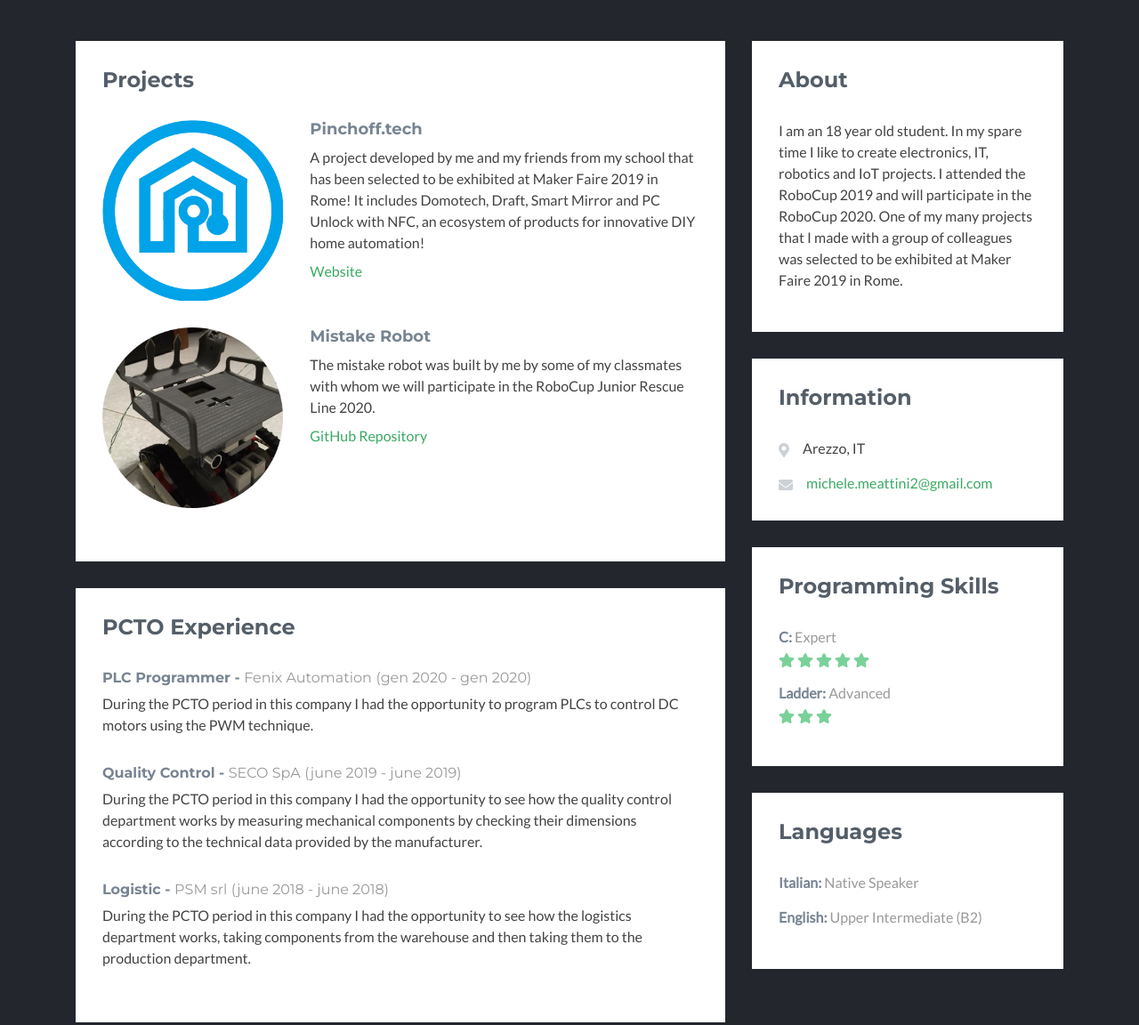
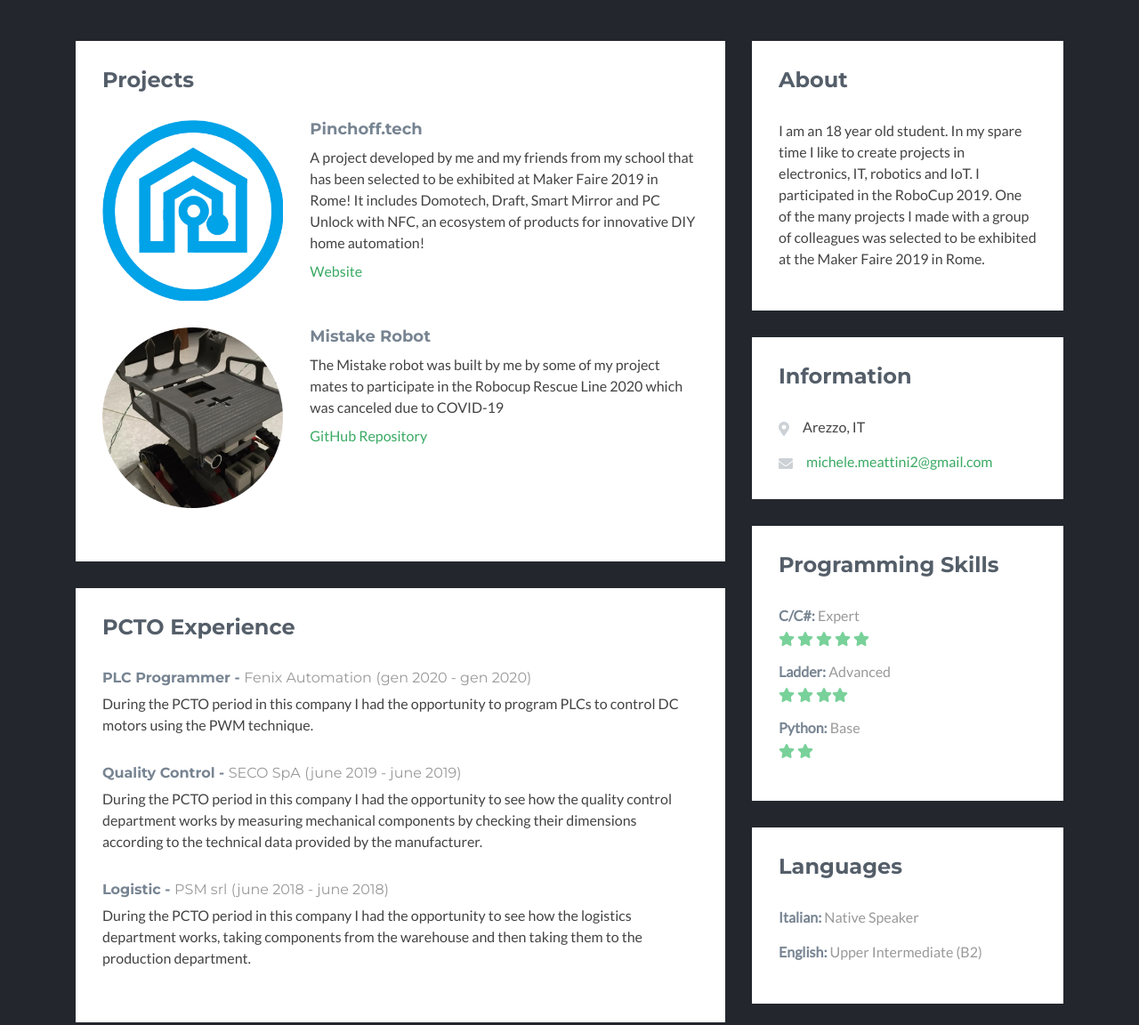
Before and after one commit to michelemeattini/michelemeattini.github.io, a plain HTML site: page index.html in a window 1280 px wide. Shown: the part 260-1412 px from the top of the page at 89% size. Drawn offline with Linux system fonts and the light colour scheme.

Commit message:
Update index.html

```diff
--- a/index.html
+++ b/index.html
@@ -52,7 +52,7 @@
                                 </a>
                                 <div class="desc col-md-8 col-12">
                                     <h3 class="title"><a href="#">Mistake Robot</a></h3>
-                                    <p class="mb-2">The mistake robot was built by me by some of my classmates with whom we will participate in the RoboCup Junior Rescue Line 2020.</p>
+                                    <p class="mb-2">The Mistake robot was built by me by some of my project mates to participate in the Robocup Rescue Line 2020 which was canceled due to COVID-19</p>
                                     <p><a class="more-link" href="#">GitHub Repository<br></a></p>
                                 </div>
                             </div>
@@ -93,8 +93,12 @@
                         <h2 class="heading">Education</h2>
                         <div class="content">
                             <div class="item">
-                                <h3 class="title"><i class="fas fa-graduation-cap" aria-hidden="true"></i> High School Diploma</h3>
-                                <h4 class="university">ITIS Galileo Galilei High School <span class="year">(2015-actual)</span></h4>
+                                <h3 class="title"><i class="fas fa-graduation-cap" aria-hidden="true"></i> High School Diploma 97/100</h3>
+                                <h4 class="university">Electronic and telecommunication engineering <span class="year">(2015-2020)</span></h4>
+                            </div>
+                            <div class="item">
+                                <h3 class="title"><i class="fas fa-graduation-cap" aria-hidden="true"></i> High School Diploma 97/100</h3>
+                                <h4 class="university">ITIS Galileo Galilei High School <span class="year">(2015-2020)</span></h4>
                             </div>
                             <div class="item">
                                 <h3 class="title"><i class="fas fa-graduation-cap" aria-hidden="true"></i> Middle School Diploma</h3>
@@ -110,9 +114,9 @@
                         <h2 class="heading ">About</h2>
                         <div class="content">
                             <p>I am an 18 year old student.
-                                In my spare time I like to create electronics, IT, robotics and IoT projects.
-                                I attended the RoboCup 2019 and will participate in the RoboCup 2020.
-                                One of my many projects that I made with a group of colleagues was selected to be exhibited at Maker Faire 2019 in Rome.</p>
+                                In my spare time I like to create projects in electronics, IT, robotics and IoT.
+                                I participated in the RoboCup 2019.
+                                One of the many projects I made with a group of colleagues was selected to be exhibited at the Maker Faire 2019 in Rome.</p>
                         </div>
                     </div>
                 </aside>
@@ -133,12 +137,16 @@
                         <div class="content">
                             <ul class="list-unstyled">
                                 <li class="item">
-                                    <span class="title"><strong>C:</strong></span>
+                                    <span class="title"><strong>C/C#:</strong></span>
                                     <span class="level">Expert<br class="visible-sm visible-xs"><i class="fas fa-star"></i> <i class="fas fa-star"></i> <i class="fas fa-star"></i> <i class="fas fa-star"></i> <i class="fas fa-star"></i> </span>
                                 </li>
                                 <li class="item">
                                     <span class="title"><strong>Ladder:</strong></span>
-                                    <span class="level">Advanced <br class="visible-sm visible-xs"><i class="fas fa-star"></i> <i class="fas fa-star"></i> <i class="fas fa-star"></i></span>
+                                    <span class="level">Advanced <br class="visible-sm visible-xs"><i class="fas fa-star"></i> <i class="fas fa-star"></i> <i class="fas fa-star"></i><i class="fas fa-star"></i></span>
+                                </li>
+                                <li class="item">
+                                    <span class="title"><strong>Python:</strong></span>
+                                    <span class="level">Base <br class="visible-sm visible-xs"><i class="fas fa-star"></i> <i class="fas fa-star"></i></span>
                                 </li>
                             </ul>
                         </div>
```
